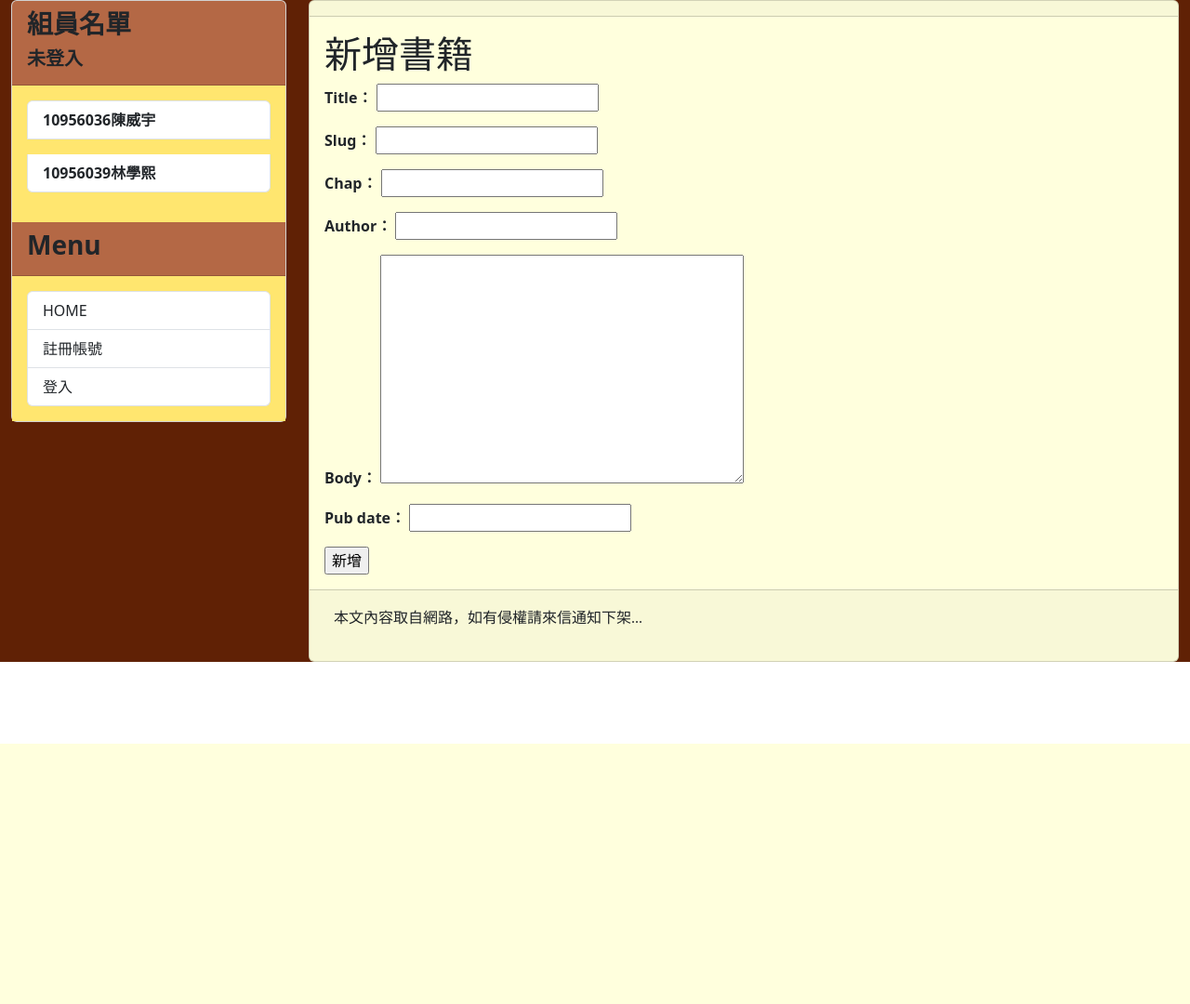
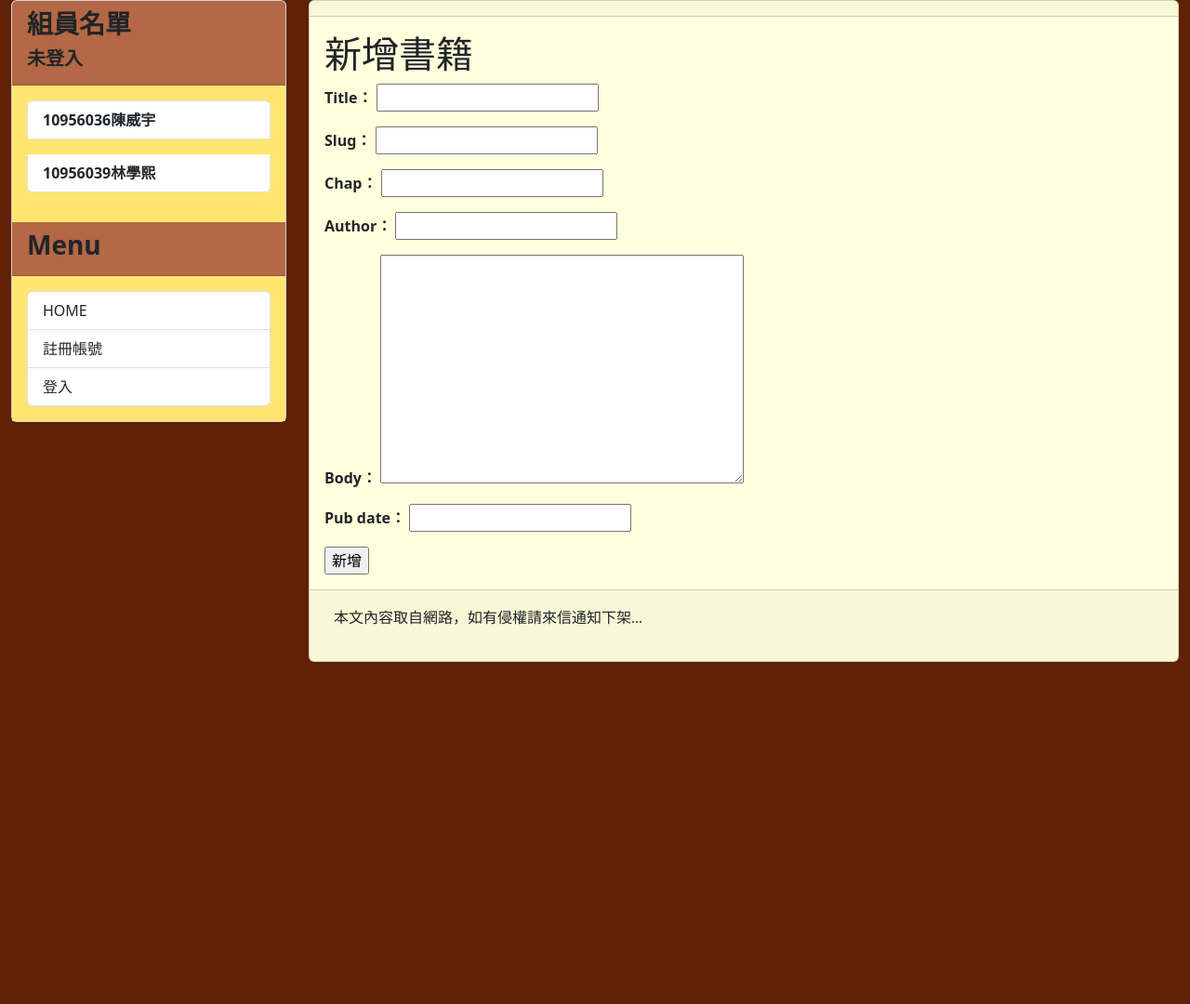
Before and after one commit to weiyuchen0820/midlibrary, a Django app: page /add_book/ in a window 1280 px wide. Shown: the whole page at 93% size. Before the commit the page ends 800 px from the top, so only its background shows below. Run offline with Django 4.2, Linux system fonts and the light colour scheme.

Commit message:
background color setting

```diff
--- a/templates/base.html
+++ b/templates/base.html
@@ -6,7 +6,7 @@
     <link href="https://cdn.jsdelivr.net/npm/bootstrap@5.3.2/dist/css/bootstrap.min.css" rel="stylesheet" integrity="sha384-T3c6CoIi6uLrA9TneNEoa7RxnatzjcDSCmG1MXxSR1GAsXEV/Dwwykc2MPK8M2HN" crossorigin="anonymous">
 </head>
 <body>
-    <div class="container-fluid" style="background-color: #602105; height: 100%;">
+    <div class="container-fluid" style="background-color: #602105; height: 1080px;;">
         <div class="row">
             <div class="col-sm-3 col-md-3">
                 <div class="card">
```
Also changed, not shown: db.sqlite3.
